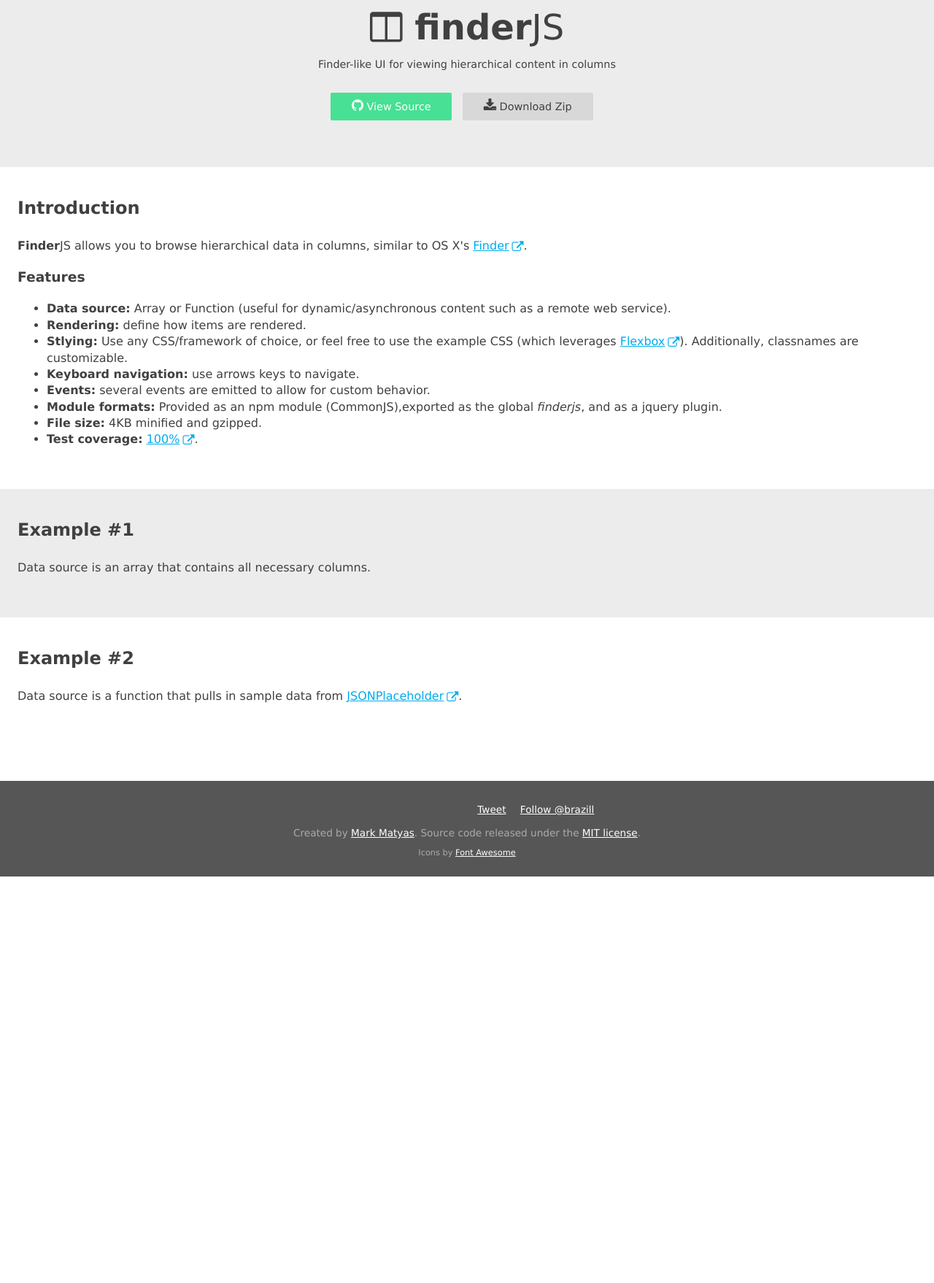
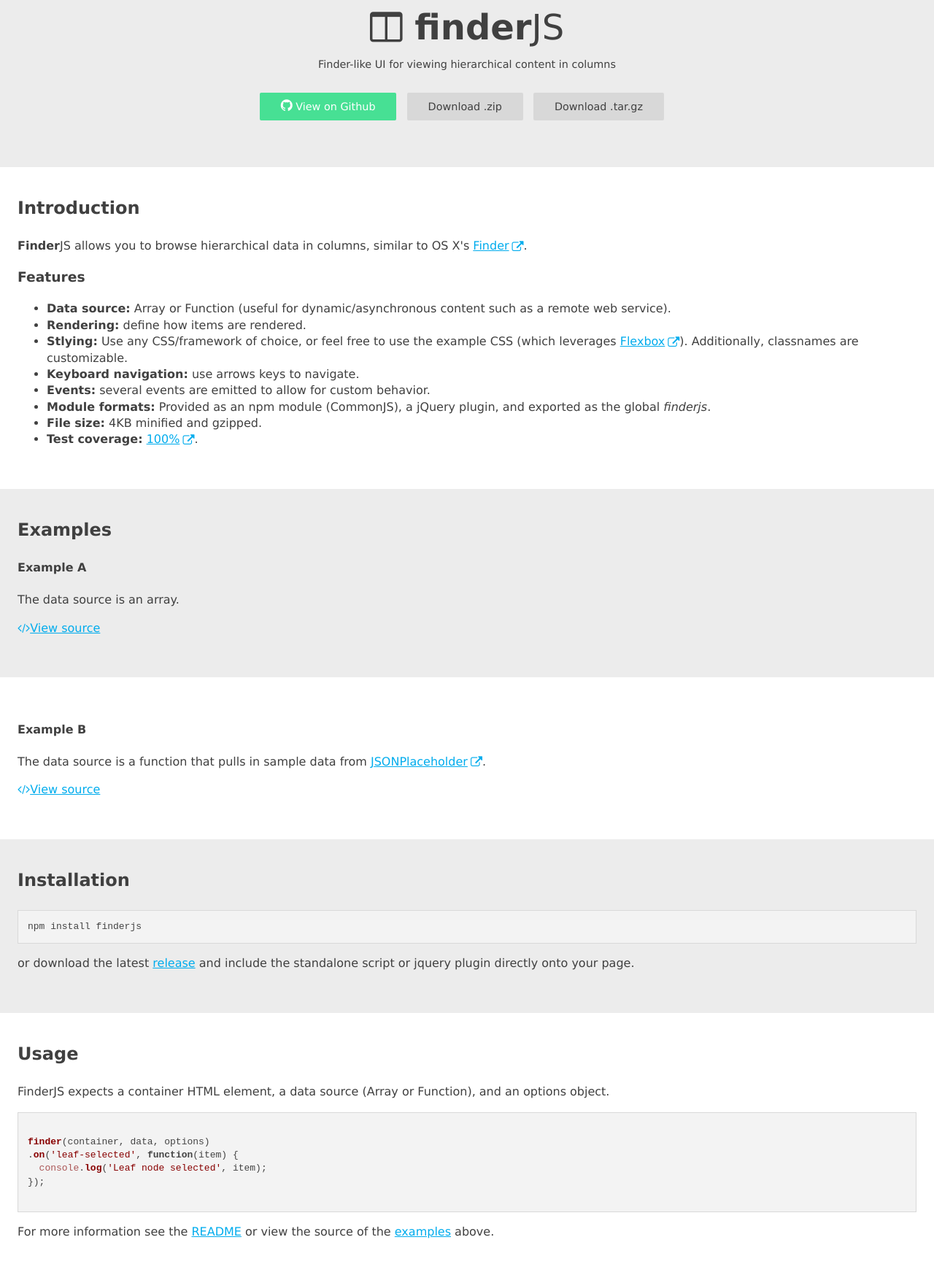
Before and after one commit to mynameistechno/finderjs, a website: page index.html in a window 1280 px wide. Shown: the part 60-1818 px from the top of the page at 73% size. Before the commit the page ends 1261 px from the top, so only its background shows below. Drawn offline with nearby package versions, Linux system fonts and the light colour scheme; grey boxes are pictures that could not be loaded.

Commit message:
Reorganize gh-pages, example udpates, docs

```diff
--- a/example/finderjs.css
+++ b/example/finderjs.css
@@ -96,7 +96,7 @@
   font-size: 1.3em;
 }
 
-.leaf-row i.fa-file-o {
+.leaf-row .fa-file-o {
   font-size: 4em;
   margin: 20px 0;
 }
--- a/example/site.css
+++ b/example/site.css
@@ -127,3 +127,15 @@
 .twitter-follow-button {
   margin-left: 15px;
 }
+
+code {
+  display: block;
+  padding: 2em 1.5em;
+  border: solid 1px #d9d9d9;
+  background: #f8f8f8;
+}
+
+pre {
+  margin:0;
+  padding:0;
+}
--- a/example/index.html
+++ b/index.html
@@ -2,8 +2,8 @@
 <html>
 <head>
   <title>Finder.js</title>
-  <link href="site.css" media="all" rel="stylesheet">
-  <link href="finderjs.css" media="all" rel="stylesheet">
+  <link href="example/site.css" media="all" rel="stylesheet">
+  <link href="example/finderjs.css" media="all" rel="stylesheet">
   <link rel="stylesheet" href="https://maxcdn.bootstrapcdn.com/font-awesome/4.4.0/css/font-awesome.min.css" lazyload>
 </head>
 <body class="site">
@@ -14,10 +14,13 @@
 
     <div class="actions">
       <a class="btn btn-hi" href="https://github.com/mynameistechno/finderjs">
-        <span class="fa fa-github"></span> View Source
+        <span class="fa fa-github"></span> View on Github
       </a>
       <a class="btn" href="https://github.com/mynameistechno/finderjs/archive/master.zip">
-        <span class="fa fa-download"></span> Download Zip
+        Download .zip
+      </a>
+      <a class="btn" href="https://github.com/mynameistechno/finderjs/archive/master.tar.gz">
+        Download .tar.gz
       </a>
     </div>
   </header>
@@ -33,22 +36,47 @@
         <li><strong>Stlying:</strong> Use any CSS/framework of choice, or feel free to use the example CSS (which leverages <a href="http://www.w3.org/TR/css-flexbox-1/">Flexbox<span class="fa fa-external-link"></span></a>). Additionally, classnames are customizable.</li>
         <li><strong>Keyboard navigation:</strong> use arrows keys to navigate.</li>
         <li><strong>Events:</strong> several events are emitted to allow for custom behavior. </li>
-        <li><strong>Module formats:</strong> Provided as an npm module (CommonJS),exported as the global <em>finderjs</em>, and as a jquery plugin.</li>
+        <li><strong>Module formats:</strong> Provided as an npm module (CommonJS), a jQuery plugin, and exported as the global <em>finderjs</em>.</li>
         <li><strong>File size:</strong> 4KB minified and gzipped.</li>
         <li><strong>Test coverage:</strong> <a href="https://codeclimate.com/github/mynameistechno/finderjs/coverage">100%<span class="fa fa-external-link"></span></a>.</li>
       </ul>
     </section>
 
     <section class="example">
-      <h2>Example #1</h2>
-      <p>Data source is an array that contains all necessary columns.</p>
+      <h2>Examples</h2>
+
+      <h4>Example A</h4>
+      <p>The data source is an array.</p>
       <div id="container1"></div>
+      <p><a href="https://github.com/mynameistechno/finderjs/blob/master/example/example-static.js"><span class="fa fa-code"></span>View source</a></p>
     </section>
 
     <section class="example">
-      <h2>Example #2</h2>
-      <p>Data source is a function that pulls in sample data from <a href="http://jsonplaceholder.typicode.com/">JSONPlaceholder<span class="fa fa-external-link"></span></a>.</p>
+      <h4>Example B</h4>
+      <p>The data source is a function that pulls in sample data from <a href="http://jsonplaceholder.typicode.com/">JSONPlaceholder<span class="fa fa-external-link"></span></a>.</p>
       <div id="container2"></div>
+      <p><a href="https://github.com/mynameistechno/finderjs/blob/master/example/example-async.js"><span class="fa fa-code"></span>View source</a></p>
+    </section>
+
+    <section>
+      <h2>Installation</h2>
+
+      <pre><code class="shell">npm install finderjs</code></pre>
+
+      <p>or download the latest <a href="https://github.com/mynameistechno/finderjs/releases">release</a> and include the standalone script or jquery plugin directly onto your page.</p>
+    </section>
+
+    <section>
+      <h2>Usage</h2>
+
+      <p>FinderJS expects a container HTML element, a data source (Array or Function), and an options object.</p>
+     <pre><code class="javascript">
+finder(container, data, options)
+.on('leaf-selected', function(item) {
+  console.log('Leaf node selected', item);
+});
+      </code></pre>
+      <p>For more information see the <a href="https://github.com/mynameistechno/finderjs">README</a> or view the source of the <a href="https://github.com/mynameistechno/finderjs/tree/master/example">examples</a> above.</p>
     </section>
   </main>
 
@@ -64,7 +92,10 @@
     <small>Icons by <a href="http://fontawesome.io">Font Awesome</a></small>
   </footer>
 
-<script src="bundle.js"></script>
+<script src="example/bundle.js"></script>
 <script>!function(d,s,id){var js,fjs=d.getElementsByTagName(s)[0],p=/^http:/.test(d.location)?'http':'https';if(!d.getElementById(id)){js=d.createElement(s);js.id=id;js.src=p+'://platform.twitter.com/widgets.js';fjs.parentNode.insertBefore(js,fjs);}}(document, 'script', 'twitter-wjs');</script>
+<link rel="stylesheet" href="http://cdnjs.cloudflare.com/ajax/libs/highlight.js/8.9.1/styles/default.min.css">
+<script src="http://cdnjs.cloudflare.com/ajax/libs/highlight.js/8.9.1/highlight.min.js"></script>
+<script>hljs.initHighlightingOnLoad();</script>
 </body>
 </html>
--- a/index.js
+++ b/index.js
@@ -29,9 +29,9 @@
 
 /**
  * @param  {element} container
- * @param  {object} data
+ * @param  {Array|Function} data
  * @param  {object} options
- * @return {element} container
+ * @return {object} event emitter
  */
 function finder(container, data, options) {
   var emitter = new EventEmitter();
--- a/jqueryWrapper.js
+++ b/jqueryWrapper.js
@@ -11,7 +11,7 @@
   $.fn[name] = function _finderjs(data, options) {
     return this.each(function each() {
       if (!$.data(this, '_' + name)) {
-        $.data(this, '_' + name, finderjs(this, data, options));
+        $.data(this, '_' + name, finder(this, data, options));
       }
     });
   };
```
Also changed, not shown: example/example-async.js (+41 -40 lines), example/example-static.js (+19 -18 lines), 1 other file.
